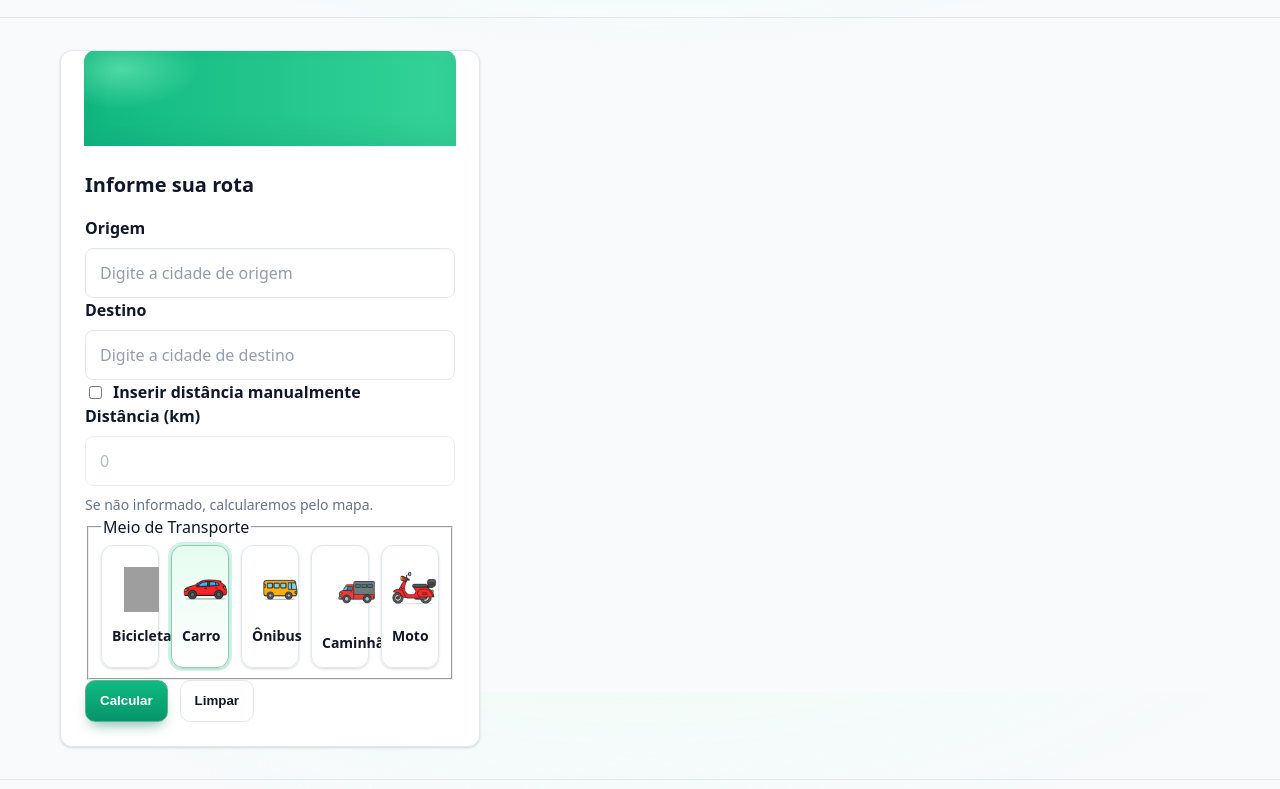
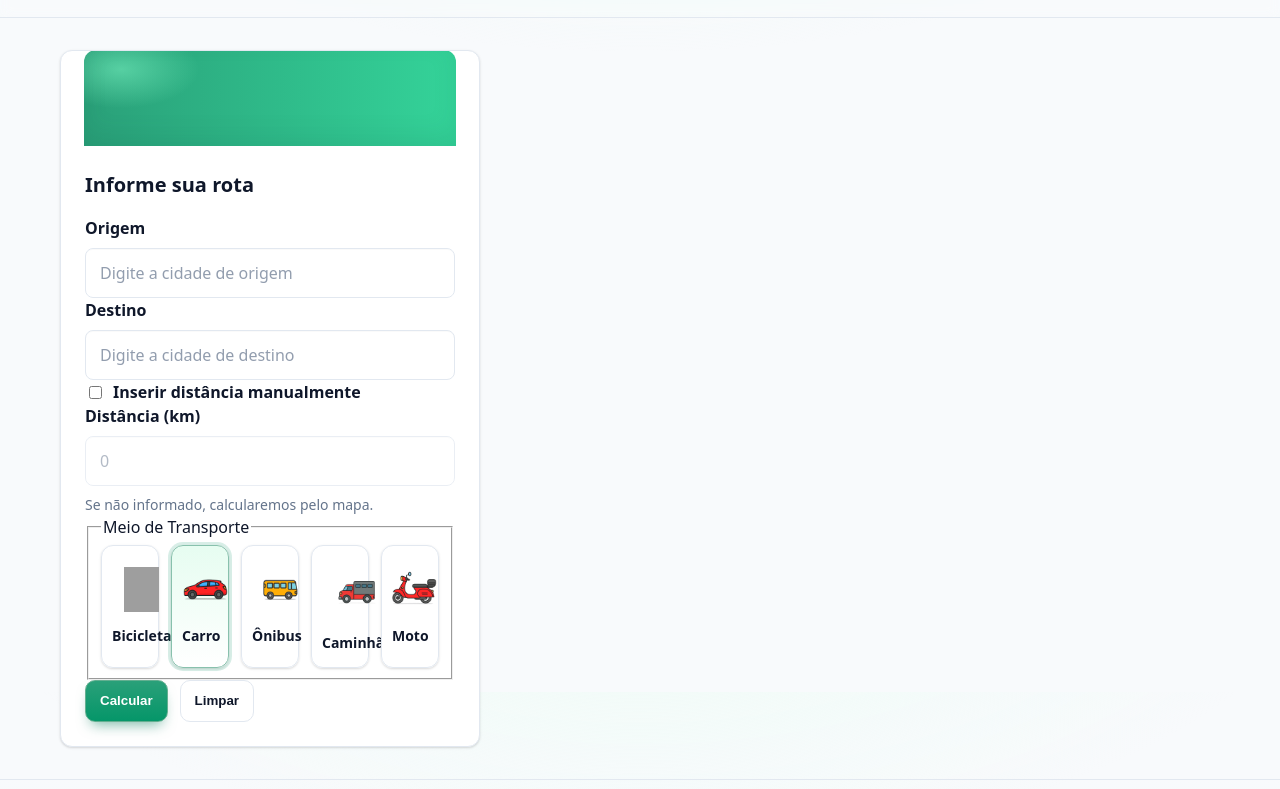
Before and after one commit to jfcampos5/CO2-calculator, a website with bundled scripts: page Calc CO2-updated/public/index.html in a window 1280 px wide. Shown: the part 108-897 px from the top of the page. Built offline with nearby package versions, Linux system fonts and the light colour scheme; grey boxes are pictures that could not be loaded.

Commit message:
style: ajusta layout e estilos da interface

```diff
--- a/Calc CO2-updated/public/assets/css/style.css
+++ b/Calc CO2-updated/public/assets/css/style.css
@@ -14,14 +14,14 @@
   --brand-200: #a7f3d0;
   --brand-300: #6ee7b7;
   --brand-400: #34d399;
-  --brand-500: #10b981; /* verde principal */
+  --brand-500: #2aa079; /* verde principal */
   --brand-600: #059669;
   --brand-700: #047857;
   --brand-800: #065f46;
   --brand-900: #064e3b;
 
   --bg:        #f8fafc;   /* fundo app */
-  --card:      #ffffff;   /* fundo card */
+  --card:      #ffff;   /* fundo card */
   --muted:     #64748b;   /* texto secundário */
   --text:      #0f172a;   /* texto principal */
   --border:    #e2e8f0;   /* bordas leves */
```
